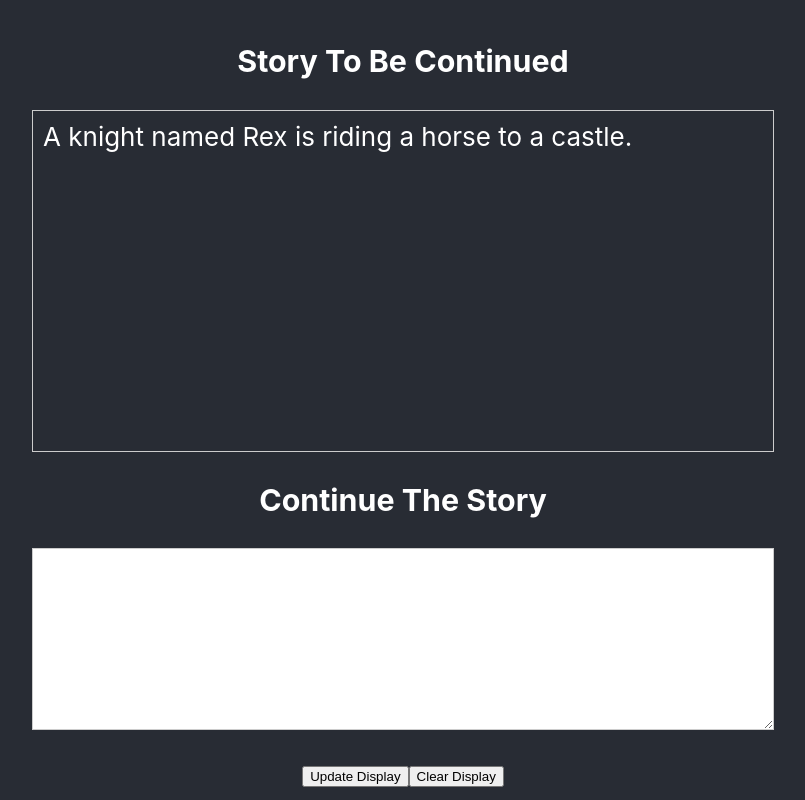
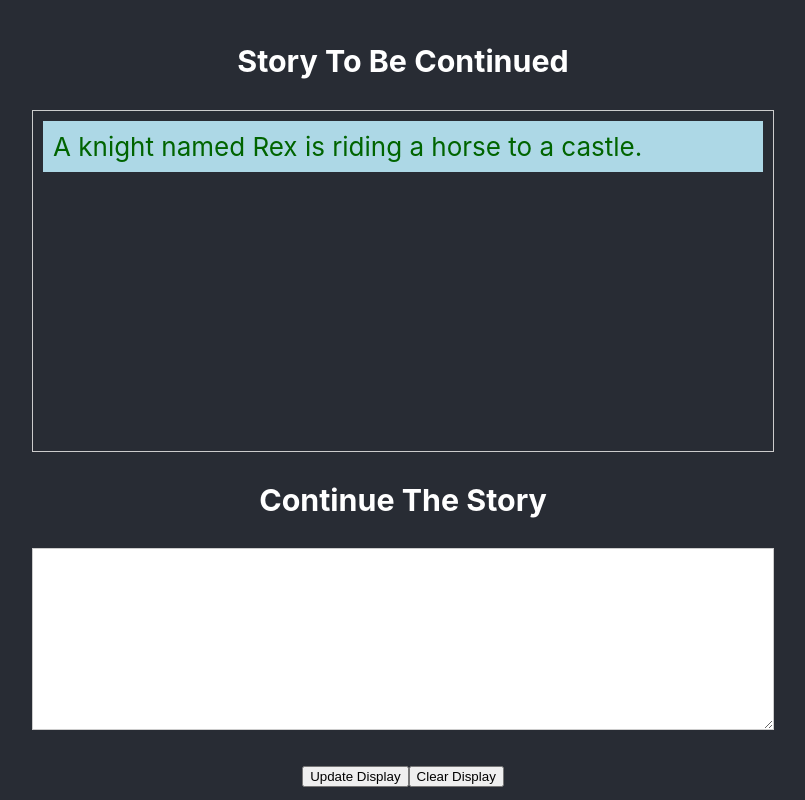
Before and after one commit to arcadesprojectnyc/LittleTale, a React (Create React App) app: page /write-story in a window 1280 px wide. Both pictures are taken after a click on the button "Update Display". Shown: the whole page, without its empty margins (237-1042 px from the left). Built offline with nearby package versions, Linux system fonts and the light colour scheme; no server answers.

Commit message:
Add css to msg based on role for user and aassistant

```diff
--- a/src/App.css
+++ b/src/App.css
@@ -36,3 +36,24 @@
     transform: rotate(1.3);
   }
 }
+
+.user-message {
+  background-color: lightblue;
+  color: darkgreen;
+  padding: 10px;
+  margin-bottom: 10px;
+}
+
+.assistant-message {
+  background-color: lightgreen;
+  color: darkblue;
+  padding: 10px;
+  margin-bottom: 10px;
+}
+
+.system-message {
+  background-color: lightgray;
+  color: darkred;
+  padding: 10px;
+  margin-bottom: 10px;
+}
--- a/src/components/WriteStory.js
+++ b/src/components/WriteStory.js
@@ -4,24 +4,34 @@ import { UserContext } from './UserContext';
 function WriteStory() {
   const { token, char_type, char_name, where_is_char } = useContext(UserContext);
   const [inputText, setInputText] = useState('');
-  const [displayText, setDisplayText] = useState('');
-  const displayTextRef = useRef(null);
+  const messageContainerRef = useRef(null);
   const [isLoading, setIsLoading] = useState(false);
   const [messages, setMessages] = useState([]);
 
   useEffect(() => {
-    if (displayTextRef.current) {
-      displayTextRef.current.scrollTop = displayTextRef.current.scrollHeight;
+    if (messageContainerRef.current) {
+      messageContainerRef.current.scrollTop = messageContainerRef.current.scrollHeight;
     }
-  }, [displayText]);
+  }, [messages]);
 
   const handleInputChange = (event) => {
     setInputText(event.target.value);
   };
 
+  const handleMessageRole = (role) => {
+    if (role === 'user') {
+      return 'user-message';
+    } else if (role === 'assistant') {
+      return 'assistant-message';
+    } else if (role === 'system') {
+      return 'system-message';
+    } else {
+      return '';
+    }
+  };
 
   const prompt_settings = "Act as a creative writing teacher who wants to help a 7-year-old student improve their reading and writing skills.";
-  const length_requirement= "Everytime write 2-3 sentences that continue the story in a creative and funny way based on the user's input. Don't repeat user's input.\n";
+  const length_requirement = "Everytime write 2 sentences that continue the story in a creative and funny way based on the user's input. Don't repeat user's input.\n";
   const style_requirement = "Let's play a collaborative writing game where we write an adventurous story together! You can use symbolism, metaphor, or imagery to make the story more interesting. \n"
   const purpose_requirement = "Remember to use age-appropriate vocabulary and correct punctuation and capitalization. Make sure the storyline is consistent and follow the kid's input. \n Avoid making big progress in the story and focus on giving more details. \n Let's see where our imaginations take us!"
   const consistent_requirement = "Continue the story user wrote."
@@ -63,30 +73,16 @@ function WriteStory() {
     }
   }
 
-  const appendToDisplay = (res, msg) => {
-    if (res != '') {
-      res = res + '\n\n';
-    }
-    res = res + msg;
-    setDisplayText(res);
-    setInputText("");
-
-    return res
-  }
-
   const handleUpdateDisplayClick = async () => {
     let prompt = ''
-    let res = displayText;
     let msgs = messages;
-    if (displayText != '' && inputText != '') {
-      res = appendToDisplay(res, inputText)
-      console.log("res: ", res)
+    if (msgs.length != 0 && inputText != '') {
       const userRoleMessage = {
-          role: 'user',
-          content: inputText,
+        role: 'user',
+        content: inputText,
       }
       msgs = [...msgs, userRoleMessage];
-    } else if (displayText == '') {
+    } else if (msgs.length == 0) {
       const systemRoleMessage = {
         role: 'system',
         content: system_prompt,
@@ -95,28 +91,28 @@ function WriteStory() {
         role: 'user',
         content: beginnings,
       }
-      res = appendToDisplay(res, beginnings);
       msgs = [systemRoleMessage, userBeginMessage]
     }
+    setInputText("")
     const apiResponse = await handleAPIRequest(msgs);
     if (apiResponse !== '') {
       msgs = [...msgs, apiResponse];
-      res = appendToDisplay(res, apiResponse.content)
     }
     setMessages(msgs)
   };
 
   const handleClearDisplayClick = () => {
-    setDisplayText("");
     setMessages([])
   };
+
+  const filteredMessages = messages.filter(message => message.role !== 'system');
 
   return (
     <div>
       <div style={{ marginBottom: '20px' }}>
         <h3>Story To Be Continued</h3>
         <div
-          ref={displayTextRef}
+          ref={messageContainerRef}
           style={{
             border: '1px solid #ccc',
             marginBottom: '20px',
@@ -130,7 +126,14 @@ function WriteStory() {
             opacity: isLoading ? 0.5 : 1,
           }}
         >
-          {displayText}
+          {filteredMessages.map((message, index) => (
+            <div
+              key={index}
+              className={`message ${handleMessageRole(message.role)}`}
+            >
+              {message.content}
+            </div>
+          ))}
         </div>
       </div>
       <div style={{
```
